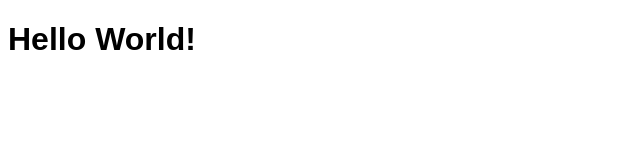
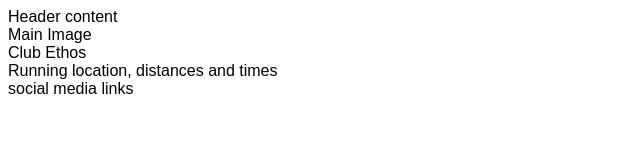
Before and after one commit to RicardoIT-Web/Love-Running, a plain HTML site: page index.html in a window 1280 px wide. Shown: the whole page, without its empty margins (0-640 px from the left). Drawn offline with Linux system fonts and the light colour scheme.

Commit message:
add core structure to the home page

```diff
--- a/index.html
+++ b/index.html
@@ -11,6 +11,14 @@
     <title>Love Running</title>
 </head>
 <body>
-    <h1>Hello World!</h1>
+    <header>
+        Header content
+    </header>
+    <section>Main Image</section>
+    <section>Club Ethos</section>
+    <section>Running location, distances and times</section>
+    <footer>
+        social media links
+    </footer>
 </body>
 </html>
```
